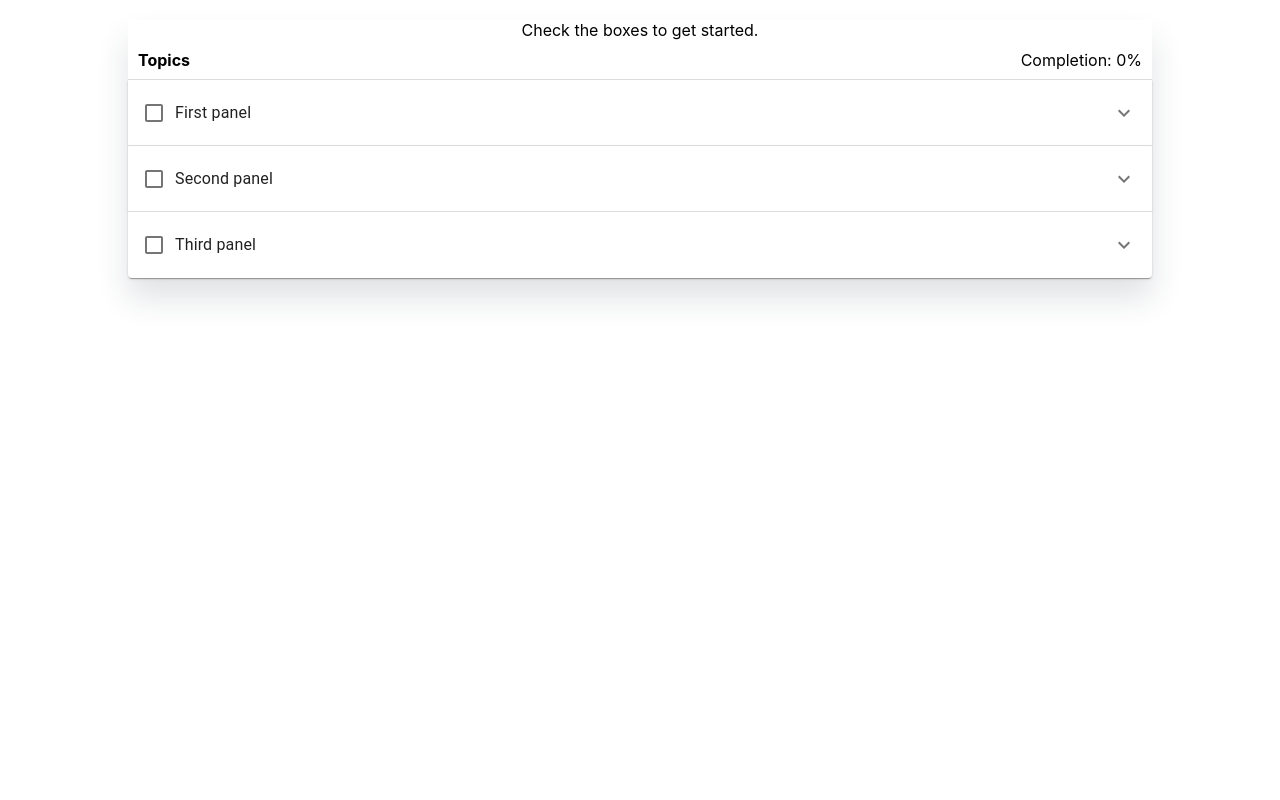
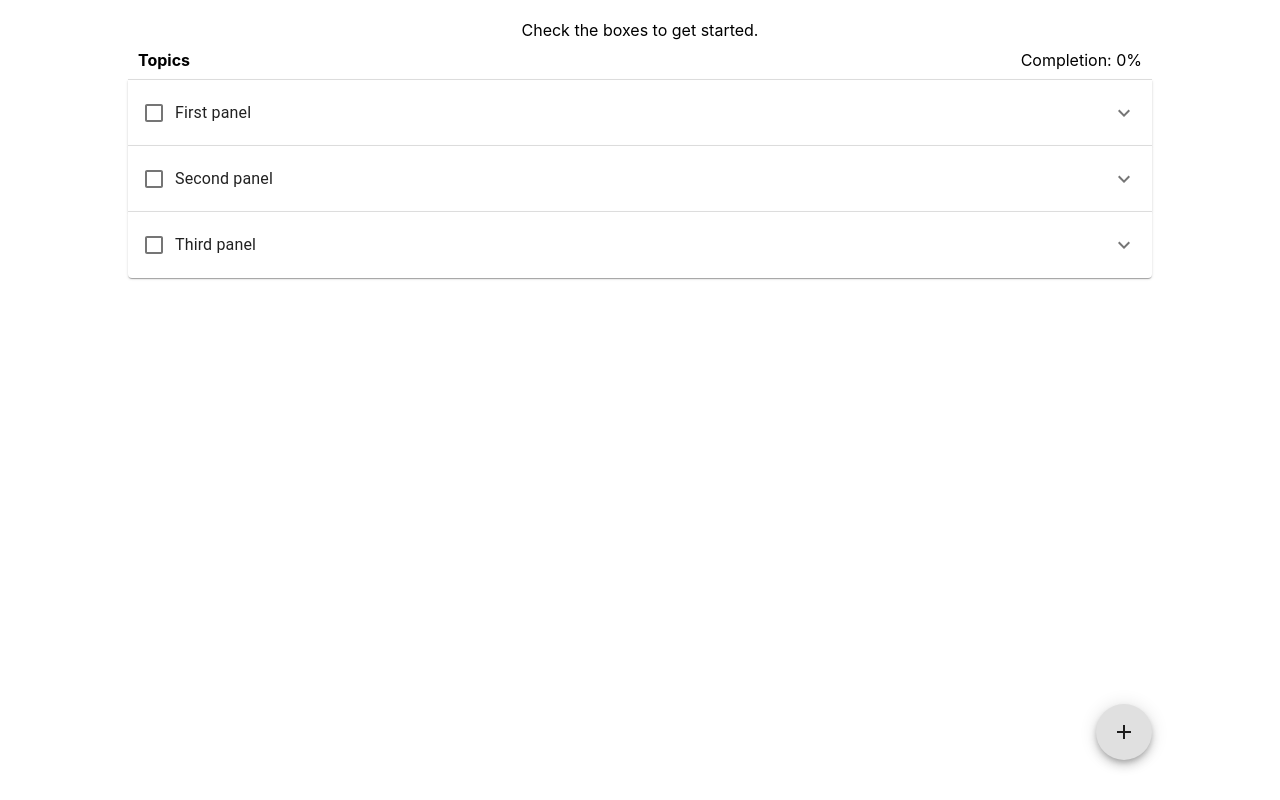
Before and after one commit to ryanplkam/cbceats, a React (Create React App) app: page / in a window 1280 px wide. Built offline with nearby package versions, Linux system fonts and the light colour scheme.

Commit message:
add fab (non functional)

```diff
--- a/src/App.css
+++ b/src/App.css
@@ -2,8 +2,8 @@
   text-align: center;
   width: 80%;
   margin: 20px auto 0;
+  height: 100%;
 
-  box-shadow: 0 20px 30px 0 rgba(36, 50, 66, 0.14);
 }
 
 @media only screen and (max-width: 600px) {
--- a/src/App.js
+++ b/src/App.js
@@ -1,6 +1,7 @@
 import React from "react";
 import "./App.css";
 import PanelsContainer from "./components/PanelsContainer.js";
+import MyFab from "./components/MyFab.js";
 
 export default class App extends React.Component {
   constructor() {
@@ -78,6 +79,7 @@ export default class App extends React.Component {
           onAccordionSelect={this.onPanelSelect}
           accordions={this.state.accordions}
         ></PanelsContainer>
+        <MyFab></MyFab>
       </div>
     );
   }
--- /dev/null
+++ b/src/components/MyFab.js
@@ -0,0 +1,32 @@
+import React from "react";
+import { makeStyles } from "@material-ui/core/styles";
+import { Fab, useMediaQuery } from "@material-ui/core";
+import AddIcon from "@material-ui/icons/Add";
+import "./../styles/MyFab.css";
+
+export default function MyFab(props) {
+  // returns a function
+  const useStyles = makeStyles({
+    fabDesktop: {
+      position: "absolute",
+      bottom: "40px",
+      right: "10%",
+    },
+    fabMobile: {
+      position: "absolute",
+      bottom: "20px",
+      right: "16px",
+    },
+  });
+  const classes = useStyles();
+
+  const isMobile = useMediaQuery("(max-width: 600px)");
+
+  let className = isMobile ? classes.fabMobile : classes.fabDesktop;
+
+  return (
+    <Fab className={className}>
+      <AddIcon></AddIcon>
+    </Fab>
+  );
+}
```
Also changed, not shown: src/styles/MyFab.css (added), 1 other file (tests, documents, lock files or other folders).
